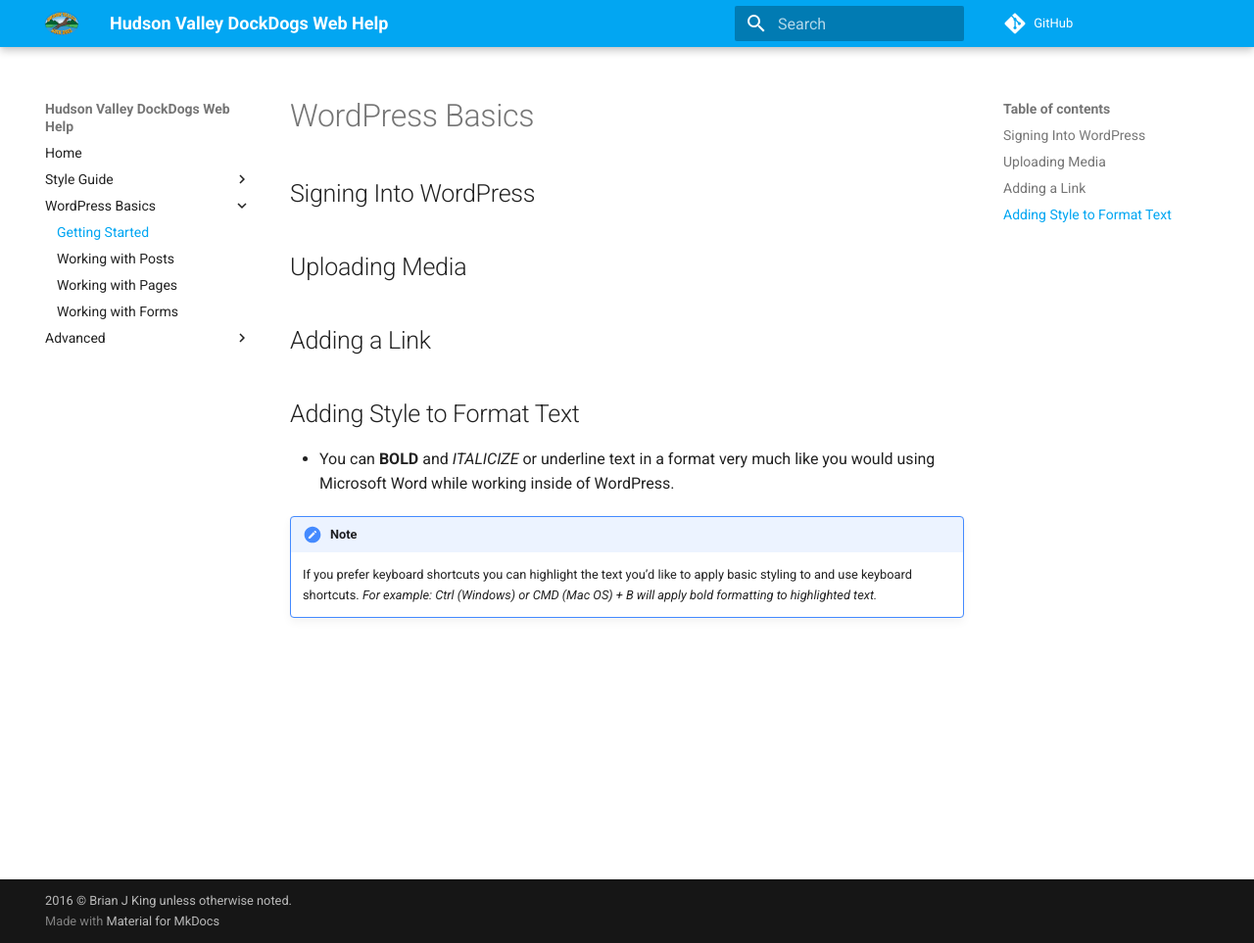
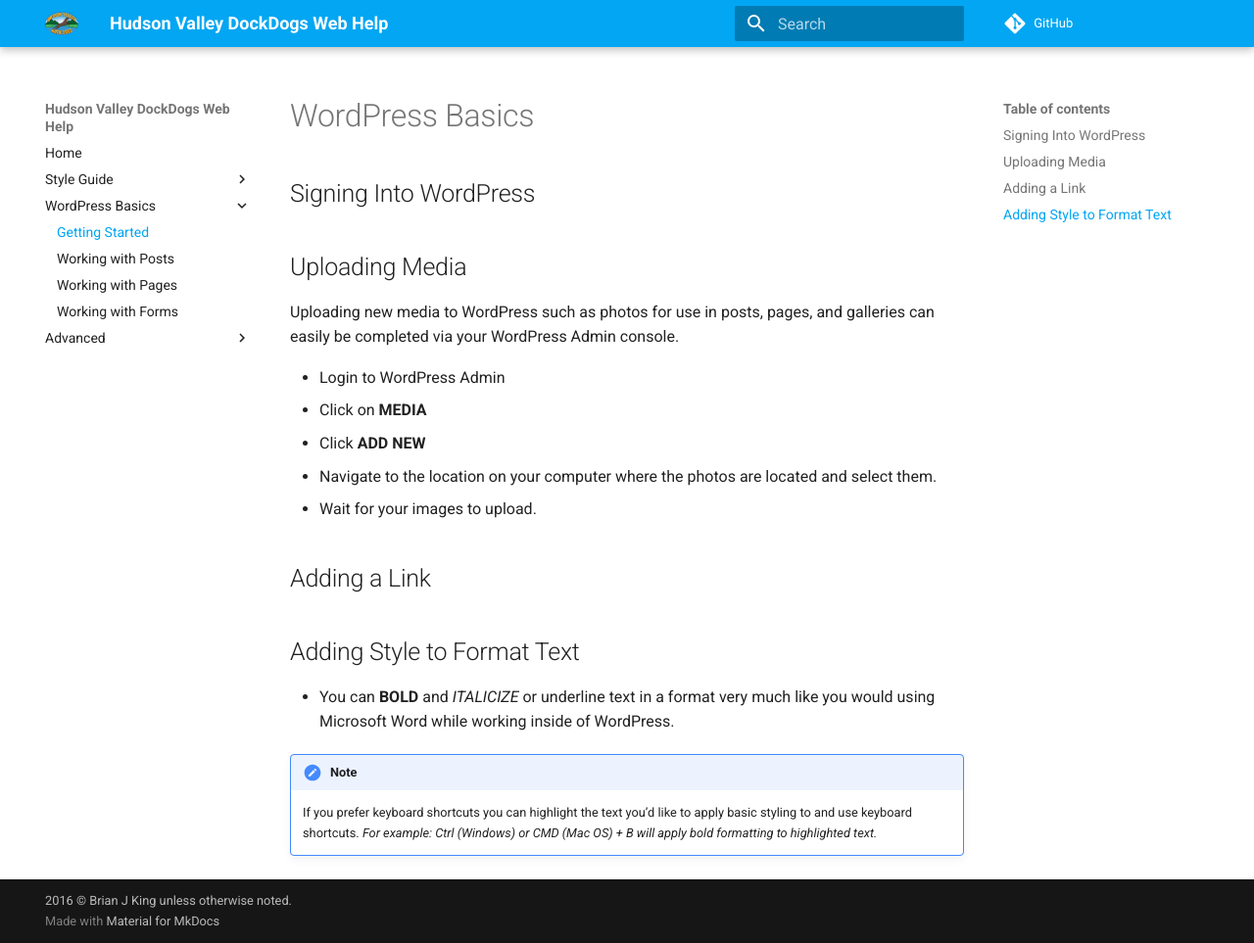
Before and after one commit to brianjking/hudsonvalleyhelp, an MkDocs documentation site: the page built from docs/wordpress-basics/basics.md, in a window 1280 px wide and 963 px high. Shown: the whole window at 98% size. Built offline with MkDocs 1.6.1 and Material for MkDocs 9.7.7, drawn with Linux system fonts in a browser that asks for light colours; comment, search, counter and statistics services are not loaded; old or Windows-style settings are respelled for this version of MkDocs.

Commit message:
adding media uploading docs

```diff
--- a/docs/wordpress-basics/basics.md
+++ b/docs/wordpress-basics/basics.md
@@ -5,6 +5,13 @@
 
 ## Uploading Media
 
+Uploading new media to WordPress such as photos for use in posts, pages, and galleries can easily be completed via your WordPress Admin console.
+
+* Login to WordPress Admin
+* Click on **MEDIA**
+* Click **ADD NEW**
+* Navigate to the location on your computer where the photos are located and select them.
+* Wait for your images to upload.
 
 ## Adding a Link
 
```
